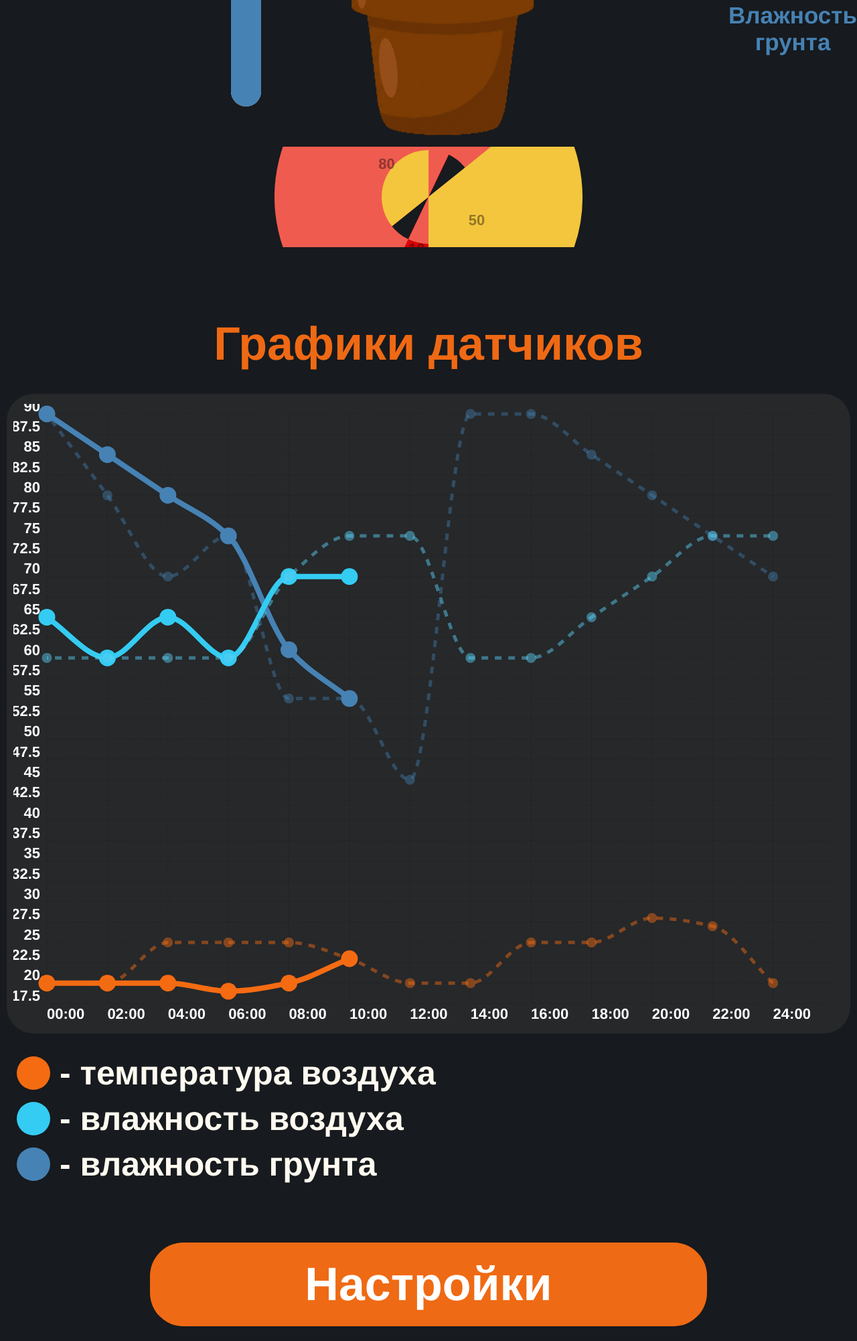
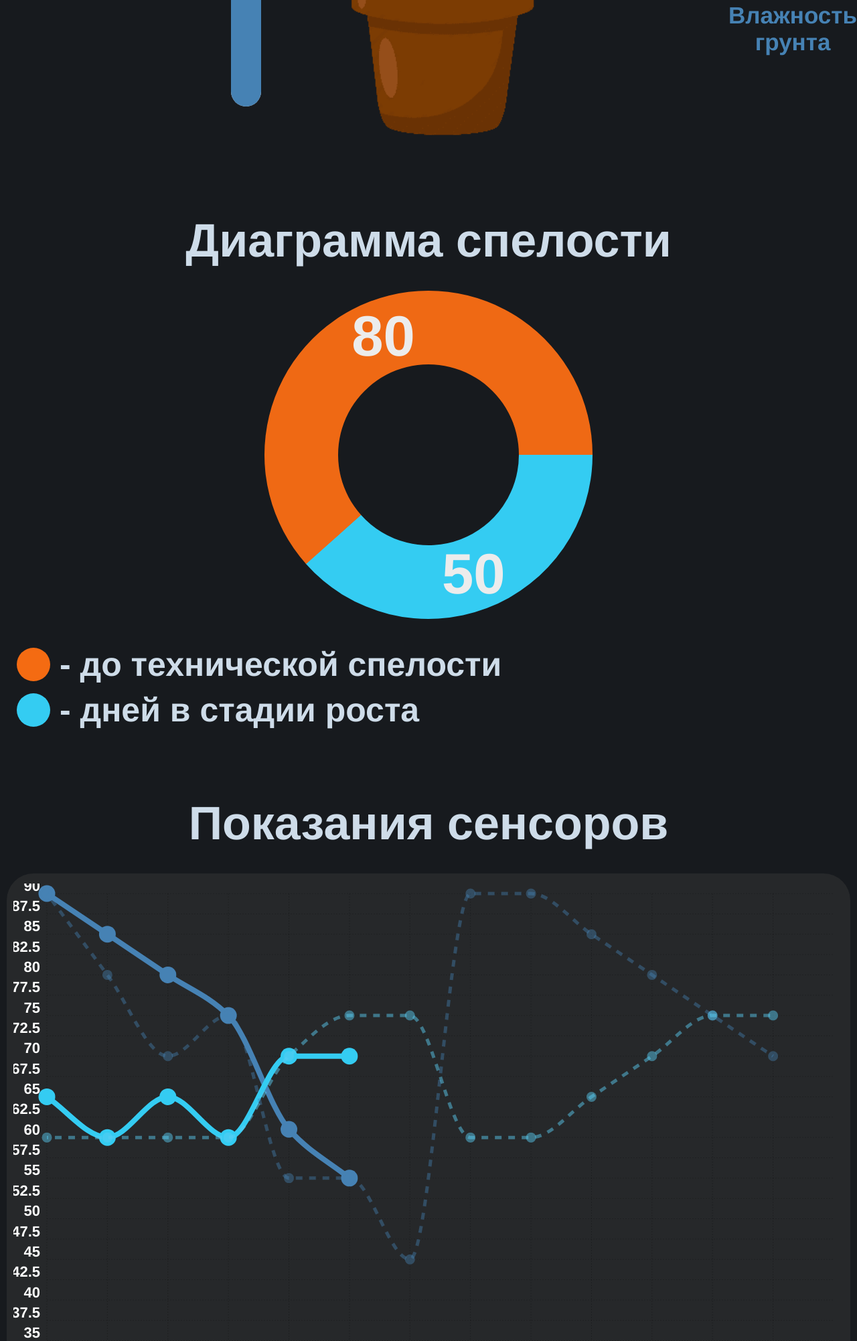
Before and after one commit to freak-js/grov, a Django app: page / in a window 1280 px wide. Shown: the part 1076-3078 px from the top of the page at 67% size. Before the commit the page ends 3056 px from the top, so only its background shows below. Run offline with Django 3.2, Linux system fonts and the light colour scheme.

Commit message:
На главную страницу добавлена диаграмма спелости.

```diff
--- a/hvoya/hvoya_app/static/stylesheet.css
+++ b/hvoya/hvoya_app/static/stylesheet.css
@@ -12,7 +12,7 @@
     background-color: #171A1E;
     margin: 0;
     font-family: Helvetica, sans-serif;
-    color: floralwhite;
+    color: #cedce9;
     font-weight: bold;
 }
 
@@ -67,7 +67,7 @@
     justify-content: center;
     align-items: center;
     font-size: 70px;
-    color: #ef6914;
+    color: #cedce9;
 }
 
 .graph_legend_container{
@@ -146,6 +146,10 @@
 
 .link_to_settings_container{
     height: 300px;
+}
+
+.donut{
+    margin-top: 20px;
 }
 
 /* ССЫЛКИ */
@@ -324,3 +328,24 @@
     stroke: #ef6a147a !important;
     stroke-width: 15px;
 }
+
+
+
+
+.ct-series-a .ct-slice-donut-solid{
+    fill: #34ccf2;
+}
+
+
+
+
+.ct-series-b .ct-slice-donut-solid{
+    fill: #ef6914;
+}
+
+
+
+.ct-chart-donut .ct-label{
+    font-size: 85px;
+    fill: #ececec;
+}
--- a/hvoya/hvoya_app/templates/hvoya_app/index.html
+++ b/hvoya/hvoya_app/templates/hvoya_app/index.html
@@ -79,15 +79,39 @@
 
     </div>
 
+    <div class="graph_title_container">
+
+        <span class="mt90">Диаграмма спелости</span>
+
+    </div>
+
     <div class="donut">
 
         <div class="ct-chart" id="chart_donut"></div>
 
     </div>
 
+    <div class="mt30">
+
+        <div class="graph_legend_container d_flex align_items_center">
+
+            <div class="ball orange_background_color"></div>
+            <span>&nbsp;- до технической спелости</span>
+
+        </div>
+
+        <div class="graph_legend_container d_flex align_items_center">
+
+            <div class="ball blue_background_color"></div>
+            <span>&nbsp;- дней в стадии роста</span>
+
+        </div>
+
+    </div>
+
     <div class="graph_title_container">
 
-        <span class="mt90">Графики датчиков</span>
+        <span class="mt90">Показания сенсоров</span>
 
     </div>
 
@@ -152,19 +176,21 @@
     };
 
     var donut_data = {
-        series: [10, 80, 50],
+        series: [50, 80],
     };
 
     var donut_option = {
         donut: true,
-        donutWidth: 300,
-        // donutSolid: true,
-        startAngle: 360,
-        showLabel: true
+        donutWidth: 110,
+        donutSolid: true,
+        startAngle: 90,
+        showLabel: true,
+        width: '100%',
+        height: '500px'
     };
 
+    new Chartist.Pie('#chart_donut', donut_data, donut_option);
     new Chartist.Line('#chart_graph', graph_data);
-    new Chartist.Pie('#chart_donut', donut_data, donut_option);
 
 </script>
 
```
